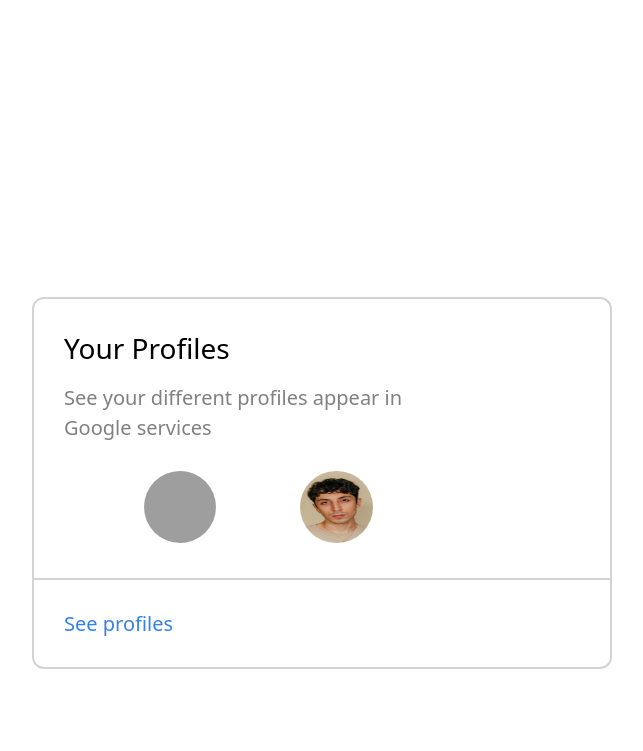
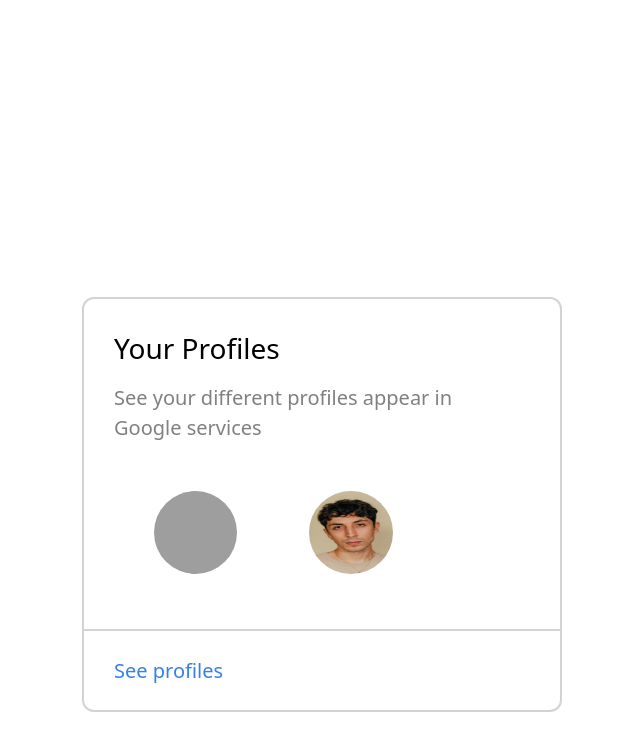
Before and after one commit to k23raj/css-task, a plain HTML site: page index.html in a window 1280 px wide. Shown: the part 589-1340 px from the top of the page, without its empty margins (318-961 px from the left). Drawn offline with Linux system fonts and the light colour scheme; grey boxes are pictures that could not be loaded.

Commit message:
profile-section-update

```diff
--- a/index.html
+++ b/index.html
@@ -26,7 +26,7 @@
       <p class="profile__subheading">See your different profiles appear in Google services</p>
       <div class="profile__pic__container">
         <img class="profile__pic" src="./asserts/profilePic.jpg">
-        <img class="profile__pic" src="./asserts/profilePic2.jpg">
+        <img class="profile__pic second" src="./asserts/profilePic2.jpg">
       </div>
     </div>
     <div class="profile__footer__section">
--- a/style.css
+++ b/style.css
@@ -32,7 +32,7 @@
 /* TASK 2 */
 
 .profile {
-  width: 580px;
+  width: 480px;
   margin: 300px auto;
 }
 
@@ -56,16 +56,24 @@
   line-height: 30px;
   margin-bottom: 28px;
 }
+.profile__pic__container{
+
+  padding: 20px 0px;
+}
 
 .profile__pic {
-  width: 14%;
+  width: 20%;
   aspect-ratio: 1/1;
   border-radius: 100%;
-  margin-left: 80px;
+  margin-left: 40px;
+}
+
+.second {
+  margin-left: 68px;
 }
 
 .profile__footer__section{
-  padding: 30px;
+  padding: 26px 30px;
   border: 2px solid lightgray;
   border-top: 0;
   border-bottom-left-radius:12px ;
```
